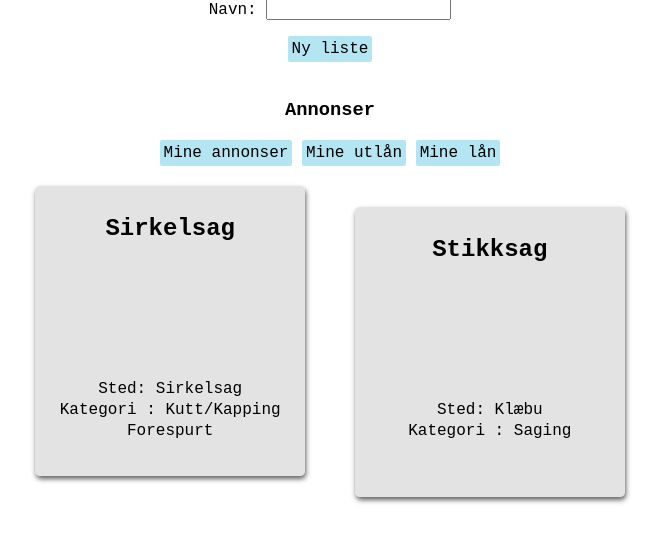
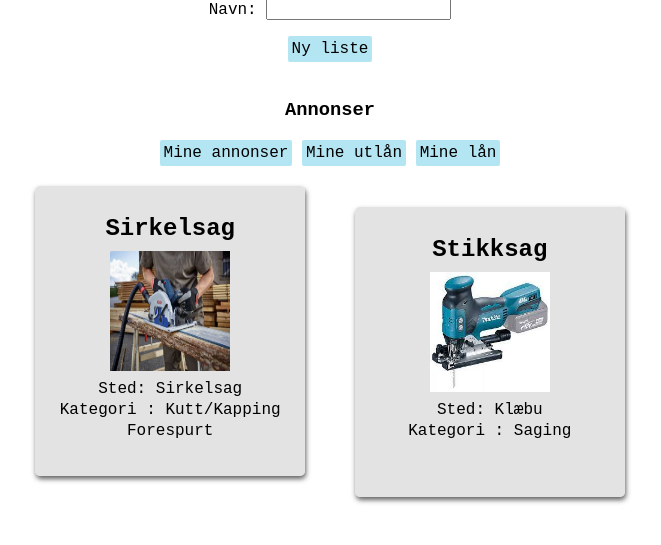
Before and after one commit to andreastande/Verktoy, a Django app: page /users/profile in a window 1280 px wide. Shown: the part 743-1288 px from the top of the page, without its empty margins (310-971 px from the left). Run offline with Django 3.2, Linux system fonts and the light colour scheme; a user stored in the database is signed in; data comes from the database, SQL or seed files in the repository; some libraries are stand-ins or nearby versions.

Commit message:
small bug fix users can now see images on listings on their own profile

```diff
--- a/verktoy_project/users/templates/users/my_profile.html
+++ b/verktoy_project/users/templates/users/my_profile.html
@@ -53,7 +53,9 @@
                 <a href="{% url 'homepage:listing' listing_id=listing.id %}" class="listingLink">invisible link!</a>
                 <div class="listingContent">
                     <h2>{{listing.title}}</h2>
-                    <div class="listingImg"></div>
+                    <div class="listingImg">
+                        <img src="{{listing.image.url}} " width="120px" height="120px" />
+                    </div>
                     <p>Sted: {{listing.location}}</p>
                     <p>Kategori : {{listing.get_category_display}}</p>
 
```
